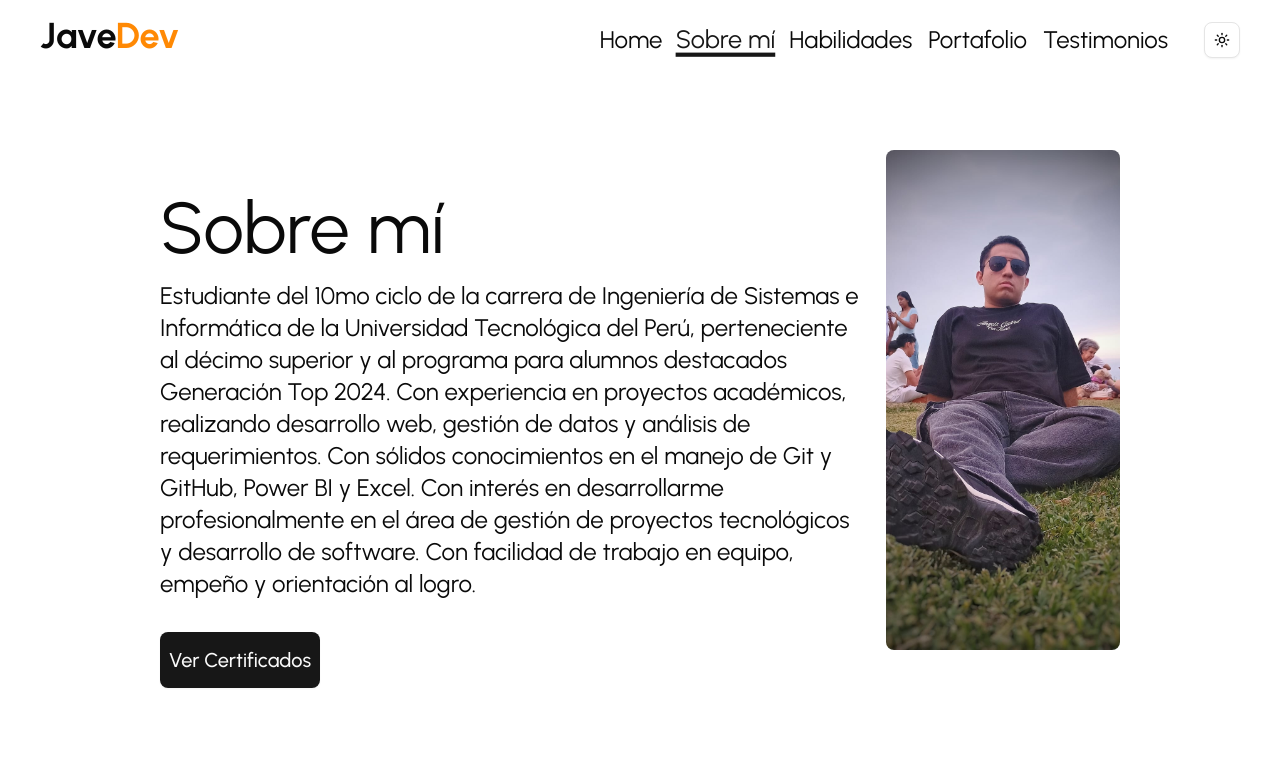
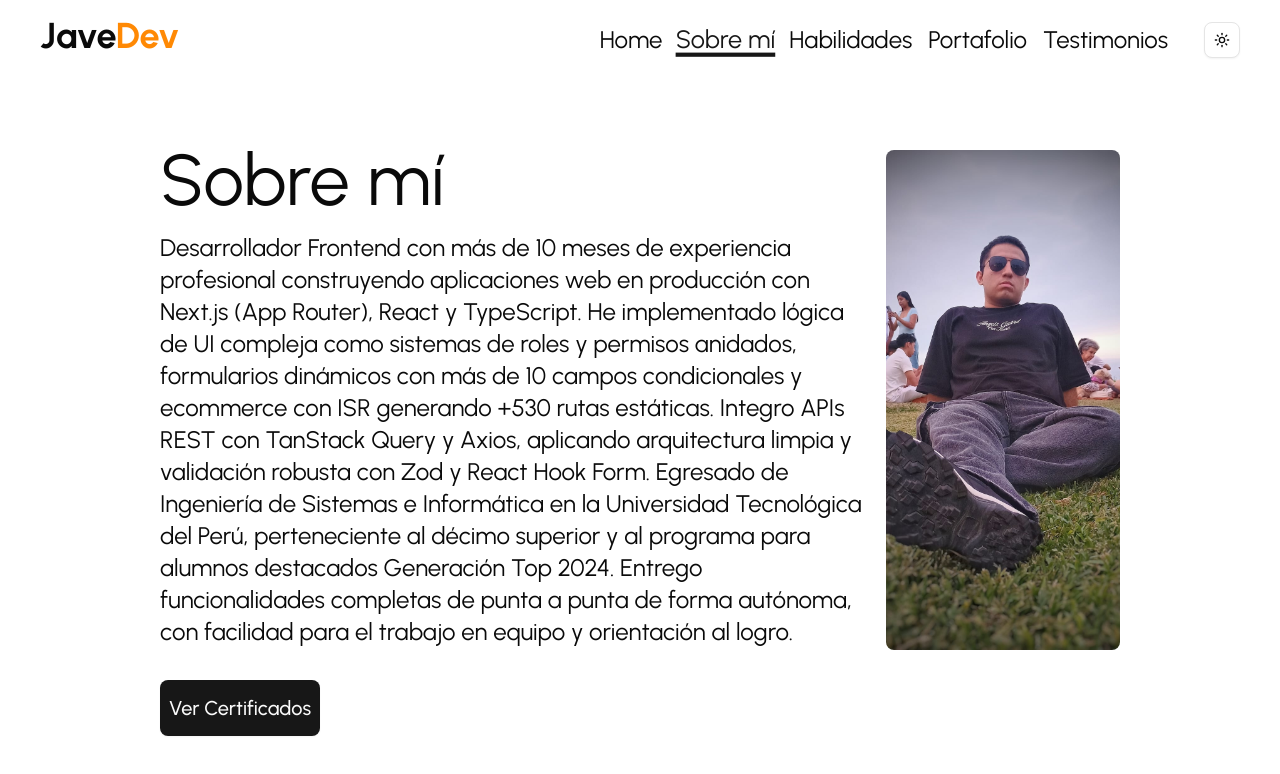
Before and after one commit to jbaxax/javedev-portfolio, a Next.js app: page /about-me in a window 1280 px wide. Shown: the top 774 px of the page. Built offline with nearby package versions, Linux system fonts and the light colour scheme.

Commit message:
💻 Update experience data with new role and improved descriptions

```diff
--- a/app/(routes)/about-me/page.tsx
+++ b/app/(routes)/about-me/page.tsx
@@ -8,19 +8,22 @@ export default function page() {
       <div className="w-full lg:w-[75%] flex flex-col space-y-4 mt-20">
         <h1 className="text-4xl md:text-7xl font-bolds">Sobre mí</h1>
         <p className="text-xl md:text-2xl">
-          Estudiante del 10mo ciclo de la carrera de Ingeniería de Sistemas e
-          Informática de la Universidad Tecnológica del Perú, perteneciente al
-          décimo superior y al programa para alumnos destacados Generación Top
-          2024. Con experiencia en proyectos académicos, realizando desarrollo
-          web, gestión de datos y análisis de requerimientos. Con sólidos
-          conocimientos en el manejo de Git y GitHub, Power BI y Excel. Con
-          interés en desarrollarme profesionalmente en el área de gestión de
-          proyectos tecnológicos y desarrollo de software. Con facilidad de
-          trabajo en equipo, empeño y orientación al logro.
+          Desarrollador Frontend con más de 10 meses de experiencia
+          profesional construyendo aplicaciones web en producción con Next.js
+          (App Router), React y TypeScript. He implementado lógica de UI
+          compleja como sistemas de roles y permisos anidados, formularios
+          dinámicos con más de 10 campos condicionales y ecommerce con ISR
+          generando +530 rutas estáticas. Integro APIs REST con TanStack Query
+          y Axios, aplicando arquitectura limpia y validación robusta con Zod y
+          React Hook Form. Egresado de Ingeniería de Sistemas e Informática en
+          la Universidad Tecnológica del Perú, perteneciente al décimo superior
+          y al programa para alumnos destacados Generación Top 2024. Entrego
+          funcionalidades completas de punta a punta de forma autónoma, con
+          facilidad para el trabajo en equipo y orientación al logro.
         </p>
         <div className="flex justify-center lg:justify-start gap-6 w-full ">
 
-          <ModalCertificates/>
+          <ModalCertificates />
         </div>
       </div>
       <div className=" flex justify-center w-full h-full  items-center lg:w-[25%] ">
--- a/components/experiencie-card/data.ts
+++ b/components/experiencie-card/data.ts
@@ -8,14 +8,22 @@ export const itemExperiencie = [
     description:
       "Lideré el diseño del 75% del prototipo en Figma, guié a mi equipo en buenas prácticas, e implementé endpoints RESTful probados con Insomnia. Contribuí activamente al desarrollo de componentes en TypeScript y Shadcn, asegurando modularidad y una experiencia responsive. Además, integré interfaces clave como el registro de usuarios con Axios y realicé múltiples merges a producción manteniendo la estabilidad del proyecto.",
   },
-
   {
-    id:2,
+    id: 2,
     start: "May. 2025",
     finalice: "Jun. 2025",
     role: "Desarrollador Full Stack",
-    tags:["Typescript", "Next js", "Laravel", "PHP"],
-    description: "Desarrollé y optimicé una aplicación web full stack para la gestión y lectura de novelas, utilizando Next.js en el frontend y Laravel con PHP en el backend. Logré una interfaz completamente responsiva que mejoró la experiencia del usuario en un 30%, mientras que optimicé el rendimiento reduciendo los tiempos de carga en un 40%. Aseguré una alta disponibilidad del sistema superior al 99%, garantizando una integración fluida y sin errores entre frontend y backend.",
-  }
-
+    tags: ["Typescript", "Next js", "Laravel", "PHP"],
+    description:
+      "Desarrollé y optimicé una aplicación web full stack para la gestión y lectura de novelas, utilizando Next.js en el frontend y Laravel con PHP en el backend. Logré una interfaz completamente responsiva que mejoró la experiencia del usuario en un 30%, mientras que optimicé el rendimiento reduciendo los tiempos de carga en un 40%. Aseguré una alta disponibilidad del sistema superior al 99%, garantizando una integración fluida y sin errores entre frontend y backend.",
+  },
+  {
+    id: 3,
+    start: "Ago. 2024",
+    finalice: "Actualidad",
+    role: "Desarrollador Frontend",
+    tags: ["Next.js", "TypeScript", "TanStack Query", "Zod"],
+    description:
+      "Desarrollé el ERP de Cyberhouse con un sistema de usuarios de hasta 5 roles y permisos anidados con sobrescritura por usuario sin afectar el rol base, usando renderizado condicional y sincronización de estado. Construí desde cero el módulo de Guía de Remisión, un formulario con +10 campos condicionales validado en cliente con Zod y React Hook Form, además de +5 módulos CRUD integrados con Axios y TanStack Query. En el ecommerce (Next.js App Router) implementé ISR con generateStaticParams generando +530 rutas estáticas con revalidación programada, junto a SEO técnico con metadatos estructurados, Open Graph y JSON-LD para mejorar la indexación.",
+  },
 ];
```
